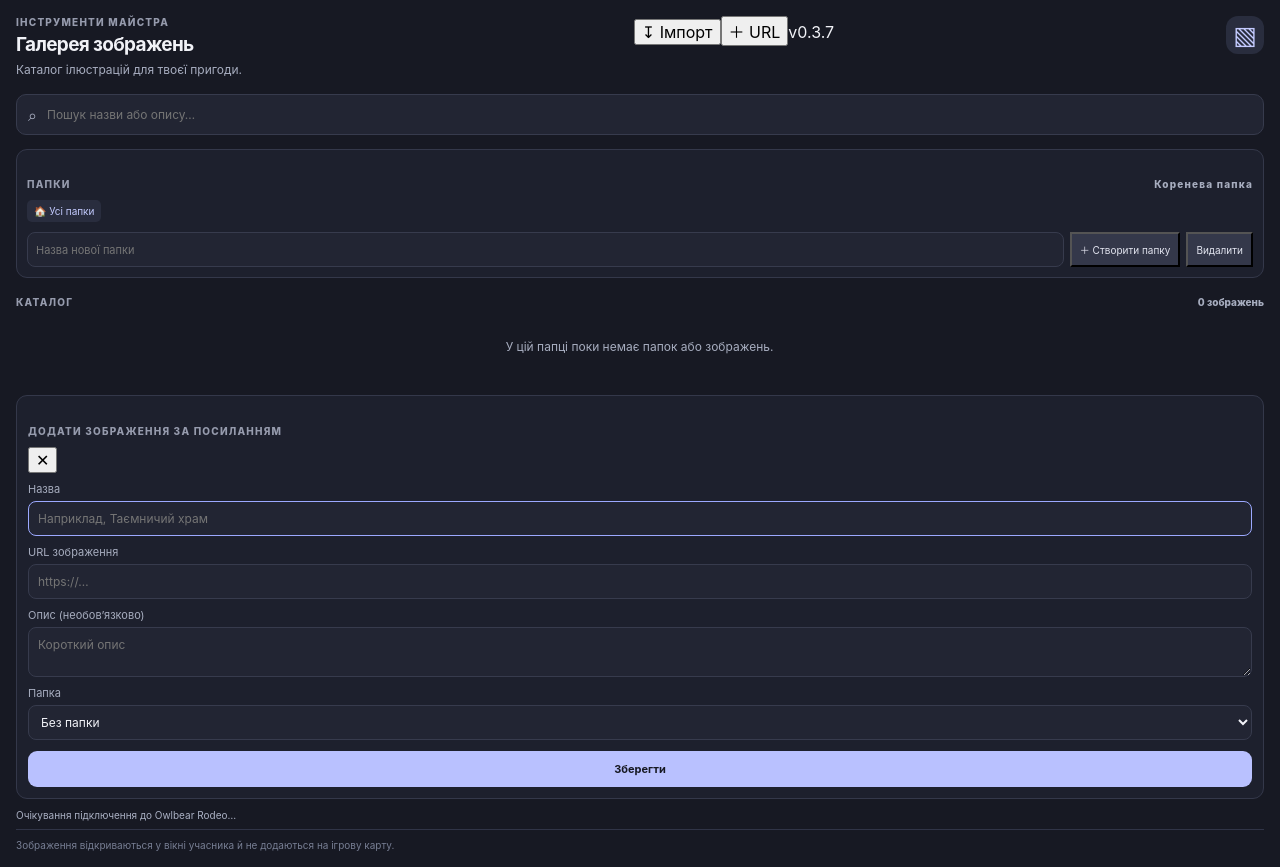
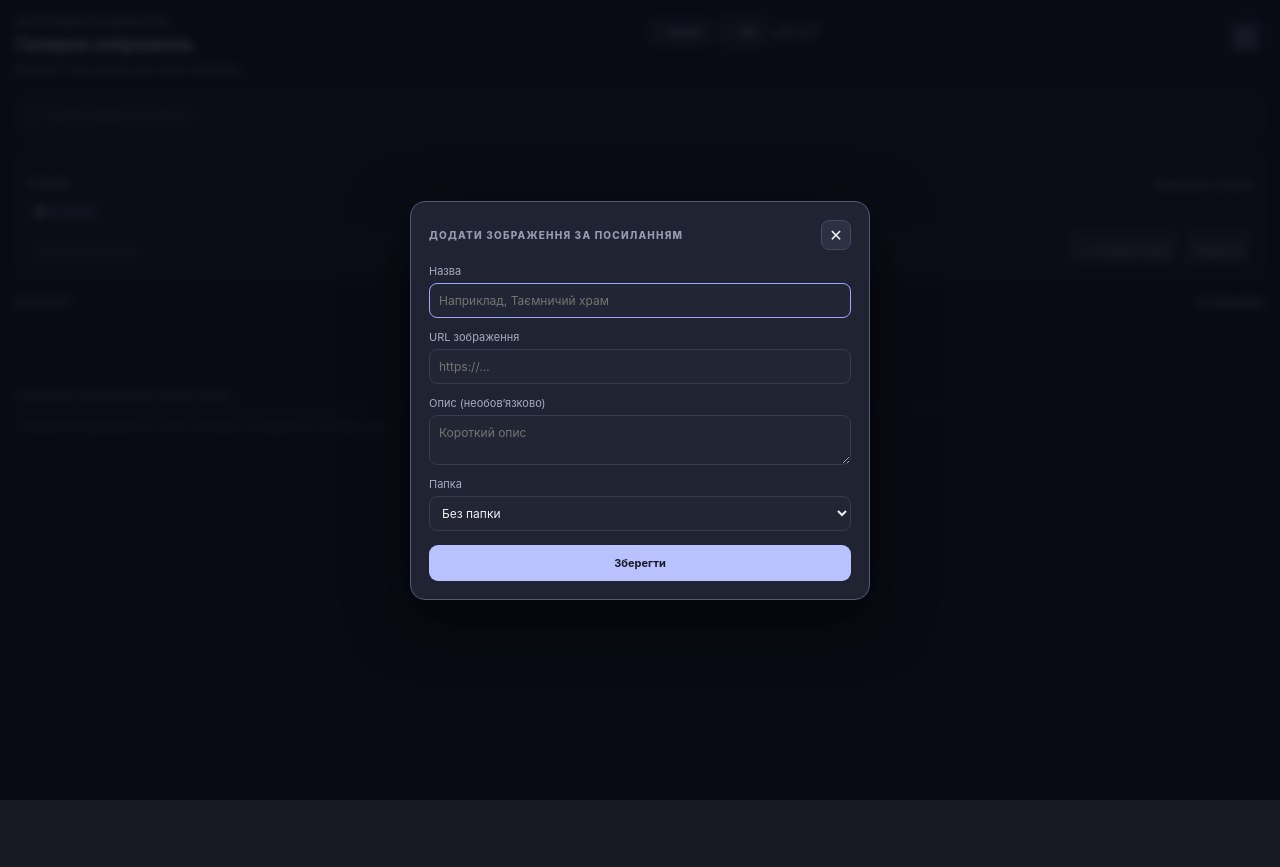
Before and after one commit to IhorShvachka/owlbear-image-gallery-sidebar, a website built with Vite: page index.html in a window 1280 px wide. Both pictures are taken after a click on the button "＋ URL". After the commit the page ends 800 px from the top, so only its background shows below. Built offline with nearby package versions, Linux system fonts and the light colour scheme; what @owlbear-rodeo/sdk would draw is missing.

Commit message:
Style modal image editor and compact import buttons

```diff
--- a/src/style.css
+++ b/src/style.css
@@ -94,3 +94,17 @@
 
 /* Compact gallery: folders and images share one sorted grid */
 .gallery{max-height:none;overflow:visible;grid-template-columns:repeat(3,minmax(0,1fr));align-items:start}.folder-inline{width:100%;min-height:142px}.gallery-item{position:relative;min-width:0}.tile-category{display:none!important}.info-button{z-index:3;top:7px;right:7px}.info-popover{position:absolute;z-index:10;top:30px;right:5px;width:min(220px,calc(100vw - 60px));max-height:130px;overflow:auto;padding:9px 10px;border:1px solid #737da8;border-radius:9px;background:#171923f5;box-shadow:0 8px 25px #0008;color:#f1f2f7;font-size:11px;line-height:1.4}.info-popover strong{display:block;margin-bottom:4px;font-size:11px}.info-popover p{margin:0;color:#c3c8d7;white-space:pre-wrap;overflow-wrap:anywhere}.image-share-panel{margin-top:5px;padding:8px;border:1px solid #41465b;border-radius:9px;background:#1d202d}.share-heading{display:flex;justify-content:space-between;align-items:center;margin-bottom:7px;color:#969bad;font-size:9px;font-weight:800;letter-spacing:.08em}.image-share-panel .player-list{max-height:120px}.image-share-panel .player-option{padding:5px;font-size:10px}.image-share-panel .actions{gap:5px;margin-top:6px}.image-share-panel .actions button{padding:8px 6px;font-size:10px}.gallery-item.is-selected .tile{border-color:#a4adff}.folder-card{min-height:142px}
+
+
+/* Version 0.3.7: focused add-by-URL dialog and compact header actions */
+.header-actions{display:flex;align-items:center;gap:5px;flex-wrap:wrap;justify-content:flex-end}
+.import-quick{border:1px solid #515a7b;border-radius:7px;background:#292d3e;color:#e5e8ff;padding:7px 8px;font-size:10px;font-weight:700;cursor:pointer;white-space:nowrap}
+.import-quick:hover{background:#3b4158;border-color:#a4adff}
+.editor-overlay[hidden]{display:none!important}
+.editor-overlay{position:fixed;z-index:100;inset:0;display:flex;align-items:center;justify-content:center;padding:16px;background:#080a12d9;backdrop-filter:blur(4px)}
+.editor-dialog{width:min(100%,460px);max-height:calc(100vh - 32px);overflow:auto;margin:0;padding:18px;border:1px solid #515a7b;border-radius:15px;background:#202332;box-shadow:0 18px 60px #000a}
+.editor-top{display:flex;align-items:center;justify-content:space-between;gap:12px;margin-bottom:14px}
+.editor-top .section-row{margin:0}
+.close-editor{flex:0 0 auto;width:30px;height:30px;border:1px solid #444a61;border-radius:8px;background:#2b3042;color:#f1f2f7;cursor:pointer}
+.editor-dialog .field-label{margin-top:12px}
+.editor-dialog .actions{margin-top:14px}
```
